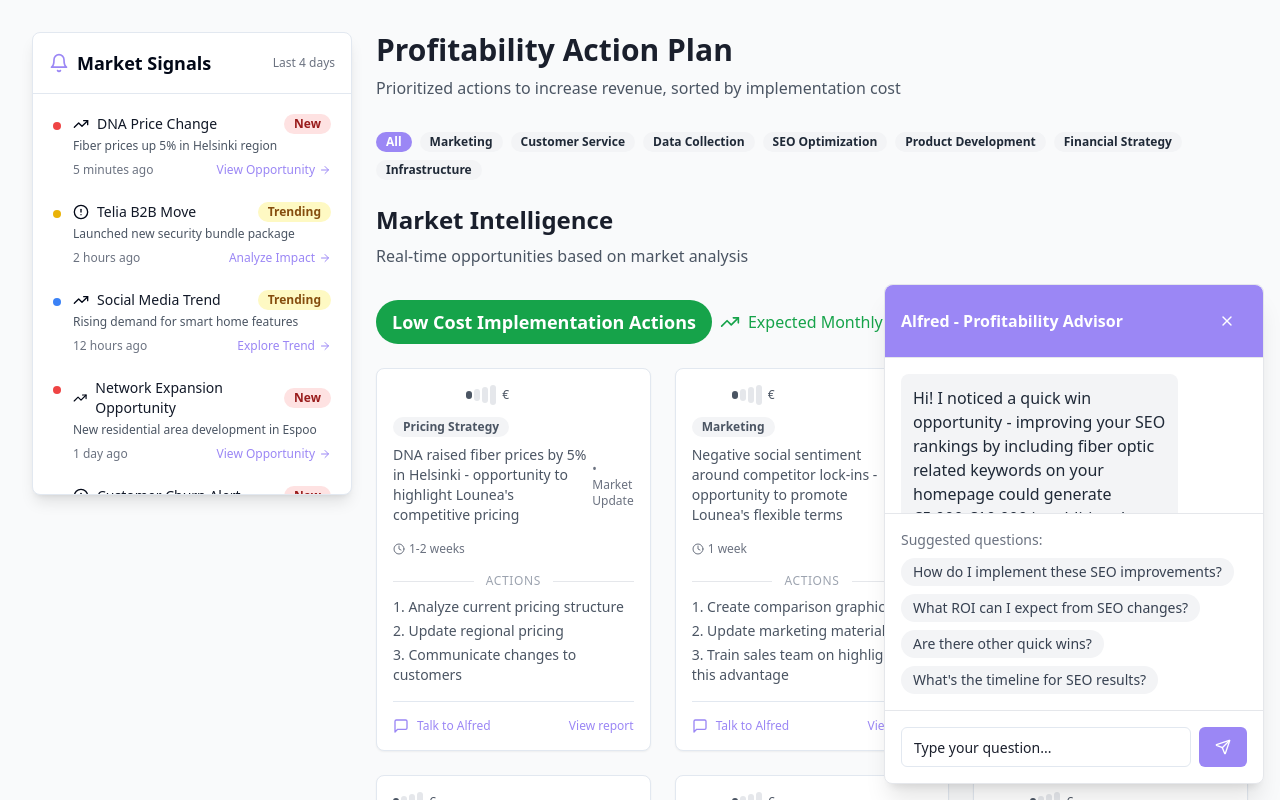
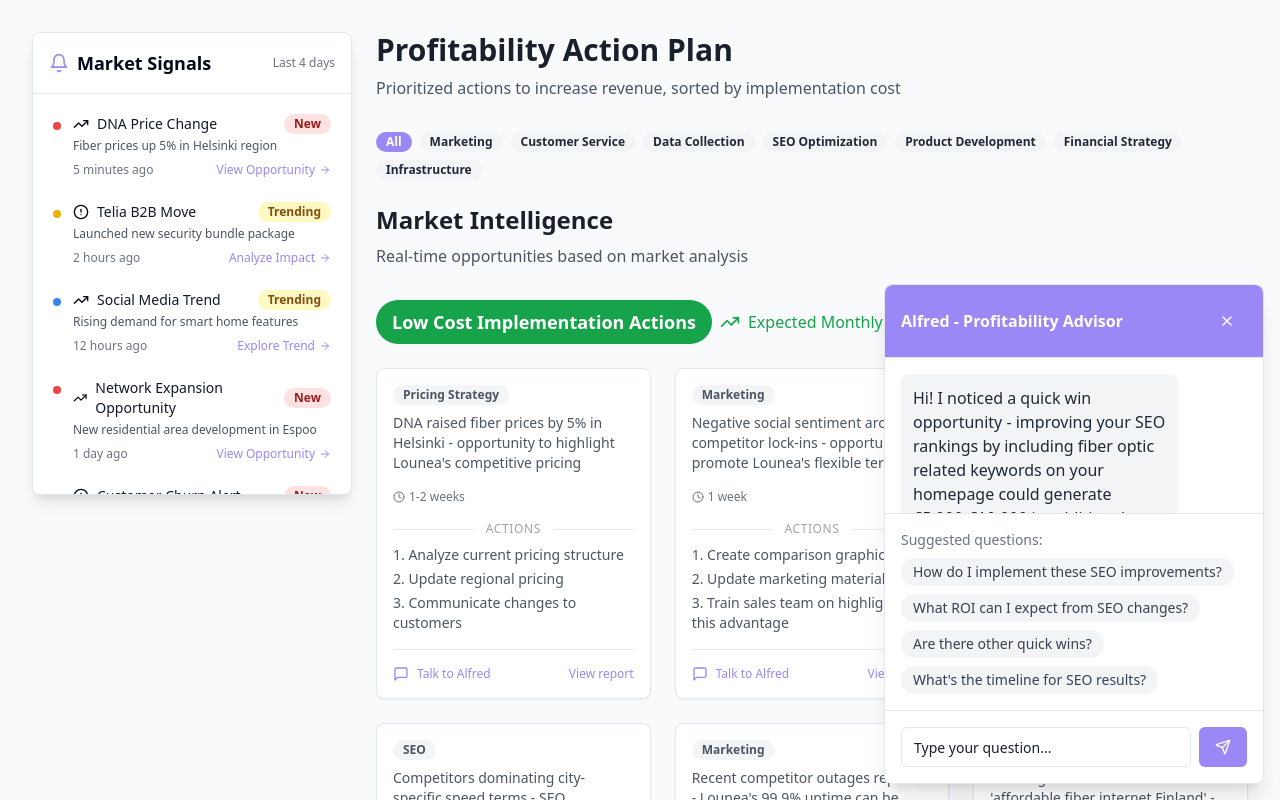
Before and after one commit to thehiddenrocky/profit-visualizer-dashboard, a React (Vite) app: page / in a window 1280 px wide. Shown: the top 800 px of the page. Built offline with nearby package versions, Linux system fonts and the light colour scheme.

Commit message:
Remove Signals and Euro Bars
This commit removes the signals, Euro bars, and tags like "Market Update" from the relevant components in the codebase.
[skip gpt_engineer]

```diff
--- a/src/components/MarketIntelligenceCard.tsx
+++ b/src/components/MarketIntelligenceCard.tsx
@@ -1,9 +1,8 @@
 import { useState } from 'react';
 import { Card } from "@/components/ui/card";
 import { Badge } from "@/components/ui/badge";
-import { Clock, CheckCircle, Calendar, AlertTriangle, MessageSquare } from 'lucide-react';
+import { Clock, CheckCircle, AlertTriangle, MessageSquare } from 'lucide-react';
 import { ChatInterface } from './chat/ChatInterface';
-import { EuroSignalBars } from './market-intelligence/EuroSignalBars';
 
 interface MarketIntelligenceCardProps {
   title: string;
@@ -21,7 +20,6 @@ interface MarketIntelligenceCardProps {
 }
 
 export const MarketIntelligenceCard = ({
-  title,
   summary,
   expectedGain,
   timeline,
@@ -40,22 +38,14 @@ export const MarketIntelligenceCard = ({
   };
 
   const getInitialMessage = () =>
-    `Hi! I noticed a quick win opportunity - ${title} could generate €${expectedGain} in additional monthly revenue. Would you like to know more?`;
+    `Hi! I noticed a quick win opportunity that could generate €${expectedGain} in additional monthly revenue. Would you like to know more?`;
 
   const getSuggestedQuestions = () => [
-    `How do I implement ${title}?`,
+    `How do I implement this opportunity?`,
     `What's the detailed ROI calculation for this action?`,
     `Can you break down the implementation steps?`,
     `What are the main risks to consider?`
   ];
-
-  // Format summary to signal format
-  const formatSignal = (text: string) => {
-    const parts = text.split('•').map(part => part.trim());
-    return parts.length > 1 ? parts : [text, 'Market Update'];
-  };
-
-  const [signalMetric, signalType] = formatSignal(summary);
 
   return (
     <>
@@ -63,18 +53,14 @@ export const MarketIntelligenceCard = ({
         <div className="flex flex-col gap-2">
           <div className="flex justify-between items-start">
             <div className="flex items-start gap-2">
-              <div className="flex flex-col items-end gap-2">
-                <EuroSignalBars amount={expectedGain} />
-                <Badge className={`${getDepartmentColor(department)} mt-1`}>
-                  <span className="text-xs">{department}</span>
-                </Badge>
-              </div>
+              <Badge className={getDepartmentColor(department)}>
+                <span className="text-xs">{department}</span>
+              </Badge>
             </div>
           </div>
 
           <div className="flex justify-between items-center text-sm text-gray-600 mb-4">
-            <span className="font-medium">{signalMetric}</span>
-            <span className="text-xs text-gray-500">• {signalType}</span>
+            <span className="font-medium">{summary}</span>
           </div>
         </div>
 
```
